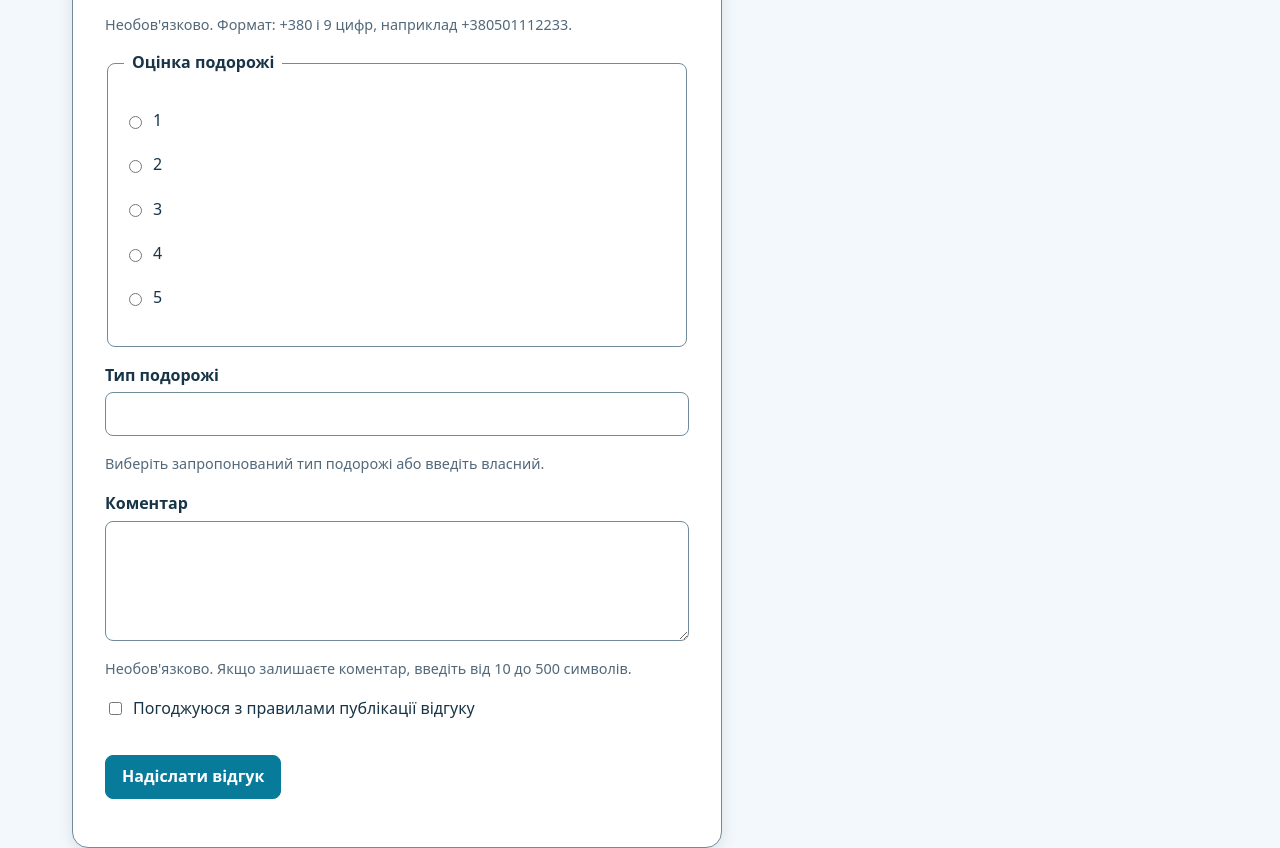
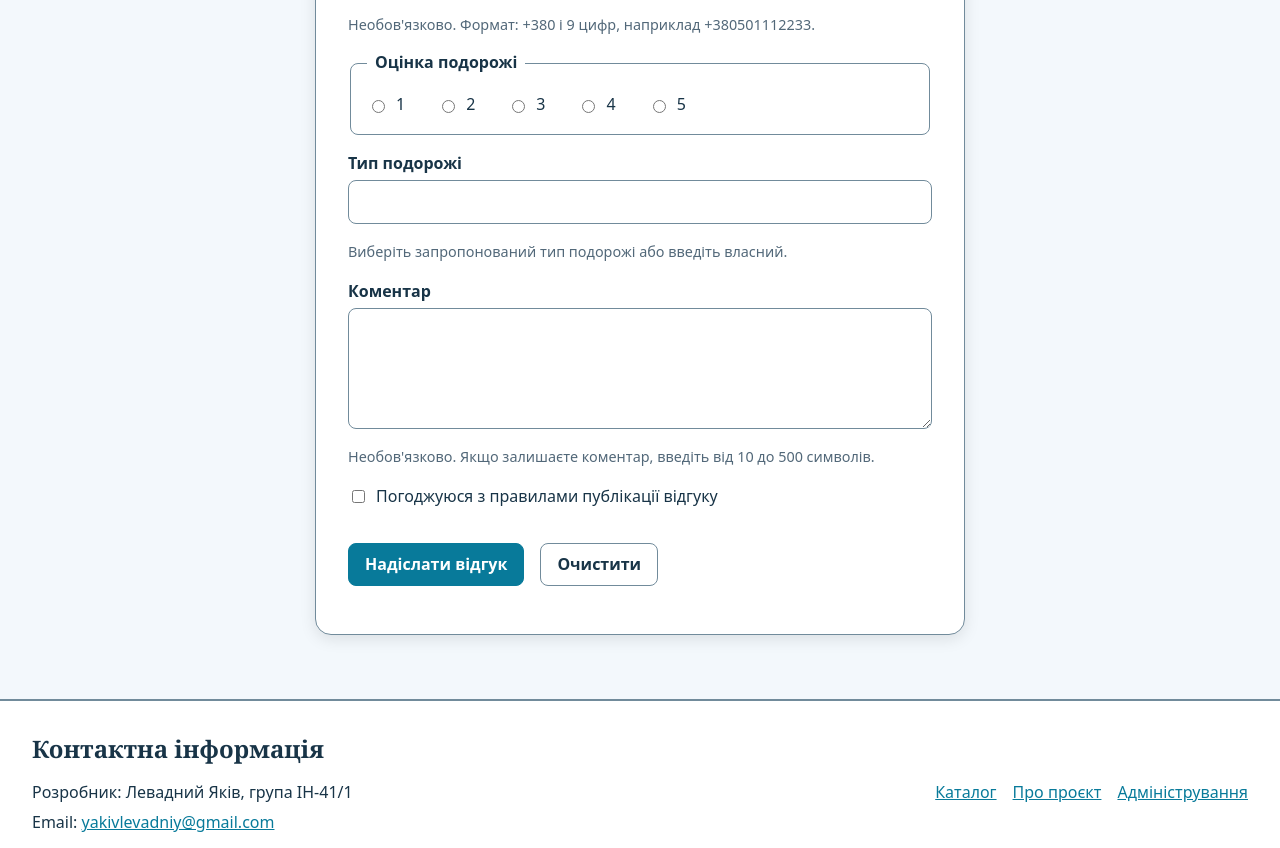
Before and after one commit to yakiv2024/tourism-project, a plain HTML site: page details.html in a window 1280 px wide. Shown: the part 1872-2720 px from the top of the page. Drawn offline with Linux system fonts and the light colour scheme.

Commit message:
Скомпоновано групи перемикачів, кнопки форм і дії в таблиці адміністрування

```diff
--- a/css/main.css
+++ b/css/main.css
@@ -1251,3 +1251,49 @@
         border: 0;
     }
 }
+
+/* ЛР6. Форми та дії в таблиці адміністрування */
+@layer components {
+
+    /* Група перемикачів оцінки в рядок */
+    .form__choices {
+        display: flex;
+        flex-wrap: wrap;
+        align-items: center;
+        gap: var(--space-s) var(--space-l);
+    }
+
+    /* Прапорець чи перемикач і підпис вирівняні по центру */
+    .form__choice {
+        display: inline-flex;
+        align-items: center;
+        gap: var(--space-s);
+    }
+
+    /* Група кнопок: основна й другорядна дія поруч, переносяться */
+    .form__actions {
+        display: flex;
+        flex-wrap: wrap;
+        align-items: center;
+        gap: var(--space-s) var(--space-m);
+    }
+
+    .form__actions .button {
+        flex: 0 1 auto;
+    }
+
+    /* Дії над рядком таблиці; сама таблиця лишається таблицею */
+    .data-table__actions {
+        display: flex;
+        flex-wrap: wrap;
+        align-items: center;
+        gap: var(--space-xs) var(--space-s);
+        margin: 0;
+    }
+}
+
+@layer components {
+    .review .form {
+        margin-inline: auto;
+    }
+}
--- a/details.html
+++ b/details.html
@@ -273,50 +273,13 @@
                 <fieldset class="form__fieldset">
                     <legend class="form__legend">Оцінка подорожі</legend>
 
-                    <p class="form__field">
-                        <label class="form__choice">
-                            <input type="radio" name="rating"
-                                   class="form__radio"
-                                   value="1" required>
-                            1
-                        </label>
-                    </p>
-
-                    <p class="form__field">
-                        <label class="form__choice">
-                            <input type="radio" name="rating"
-                                   class="form__radio"
-                                   value="2">
-                            2
-                        </label>
-                    </p>
-
-                    <p class="form__field">
-                        <label class="form__choice">
-                            <input type="radio" name="rating"
-                                   class="form__radio"
-                                   value="3">
-                            3
-                        </label>
-                    </p>
-
-                    <p class="form__field">
-                        <label class="form__choice">
-                            <input type="radio" name="rating"
-                                   class="form__radio"
-                                   value="4">
-                            4
-                        </label>
-                    </p>
-
-                    <p class="form__field">
-                        <label class="form__choice">
-                            <input type="radio" name="rating"
-                                   class="form__radio"
-                                   value="5">
-                            5
-                        </label>
-                    </p>
+                    <div class="form__choices">
+                        <label class="form__choice"><input type="radio" name="rating" class="form__radio" value="1" required> 1</label>
+                        <label class="form__choice"><input type="radio" name="rating" class="form__radio" value="2"> 2</label>
+                        <label class="form__choice"><input type="radio" name="rating" class="form__radio" value="3"> 3</label>
+                        <label class="form__choice"><input type="radio" name="rating" class="form__radio" value="4"> 4</label>
+                        <label class="form__choice"><input type="radio" name="rating" class="form__radio" value="5"> 5</label>
+                    </div>
                 </fieldset>
 
                 <p class="form__field">
@@ -380,6 +343,9 @@
                     <button type="submit" class="button button--primary">
                         Надіслати відгук
                     </button>
+                    <button type="reset" class="button button--secondary">
+                        Очистити
+                    </button>
                 </p>
             </form>
         </section>
```
Also changed, not shown: admin.html (+36 -6 lines).
